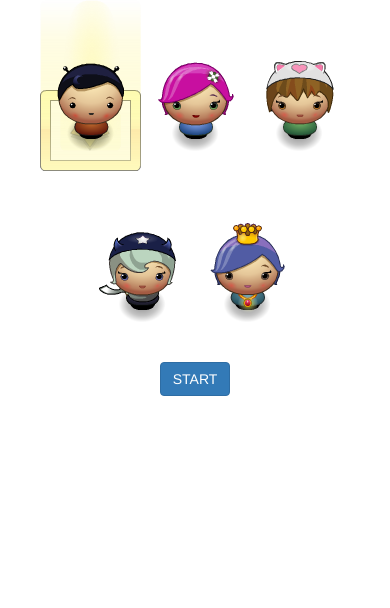
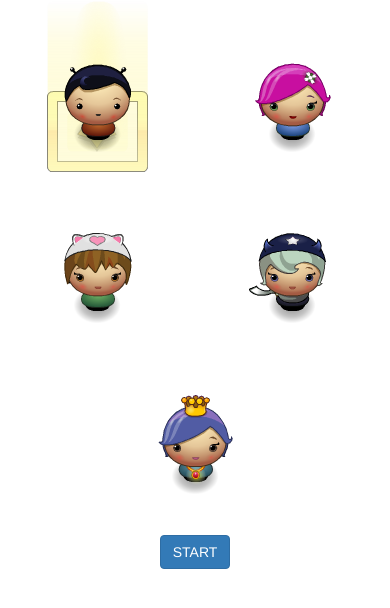
Before and after one commit to dsteb/frogger-game, a plain HTML site: page index.html in a window 390 px wide. Shown: the top 608 px of the page. Drawn offline with nearby package versions, Linux system fonts and the light colour scheme.

Commit message:
Add some responsiveness with Bootstrap to character selection

```diff
--- a/css/style.css
+++ b/css/style.css
@@ -6,14 +6,17 @@ body {
   display: inline-block;
 }
 
-.selected {
+.selected > img {
   background-image: url('../images/Selector.png');
 }
 
 .hero:hover:not(.selected) {
-  background-image: url('../images/Selector.png');
   cursor: pointer;
   opacity: 0.7;
+}
+
+.hero:hover:not(.selected) > img {
+  background-image: url('../images/Selector.png');
 }
 
 .buttons {
--- a/index.html
+++ b/index.html
@@ -8,22 +8,27 @@
     <link rel="stylesheet" href="css/style.css">
 </head>
 <body>
-  <div id="heroes">
-    <div class="hero selected">
+  <div id="heroes" class="container">
+    <div class="row">
+      <div class="col-md-1"> </div>
+      <div class="col-md-2 col-sm-4 col-xs-6 hero selected">
         <img src="images/char-boy.png">
       </div>
-    <div class="hero">
+      <div class="col-md-2 col-sm-4 col-xs-6 hero">
         <img src="images/char-pink-girl.png">
       </div>
-    <div class="hero">
+      <div class="col-md-2 col-sm-4 col-xs-6 hero">
         <img src="images/char-cat-girl.png">
       </div>
-    <div class="hero">
+      <div class="col-md-2 col-sm-4 col-xs-6 hero">
         <img src="images/char-horn-girl.png">
       </div>
-    <div class="hero">
+      <div class="col-md-2 col-sm-4 hero">
         <img src="images/char-princess-girl.png">
       </div>
+      <div class="col-md-1 col"> </div>
+    </div>
+
     <div class="buttons">
       <button id="start-btn" type="button" class="btn btn-primary">START</button>
     </div>
```
Lines whose indentation alone changed are shown as unchanged.
